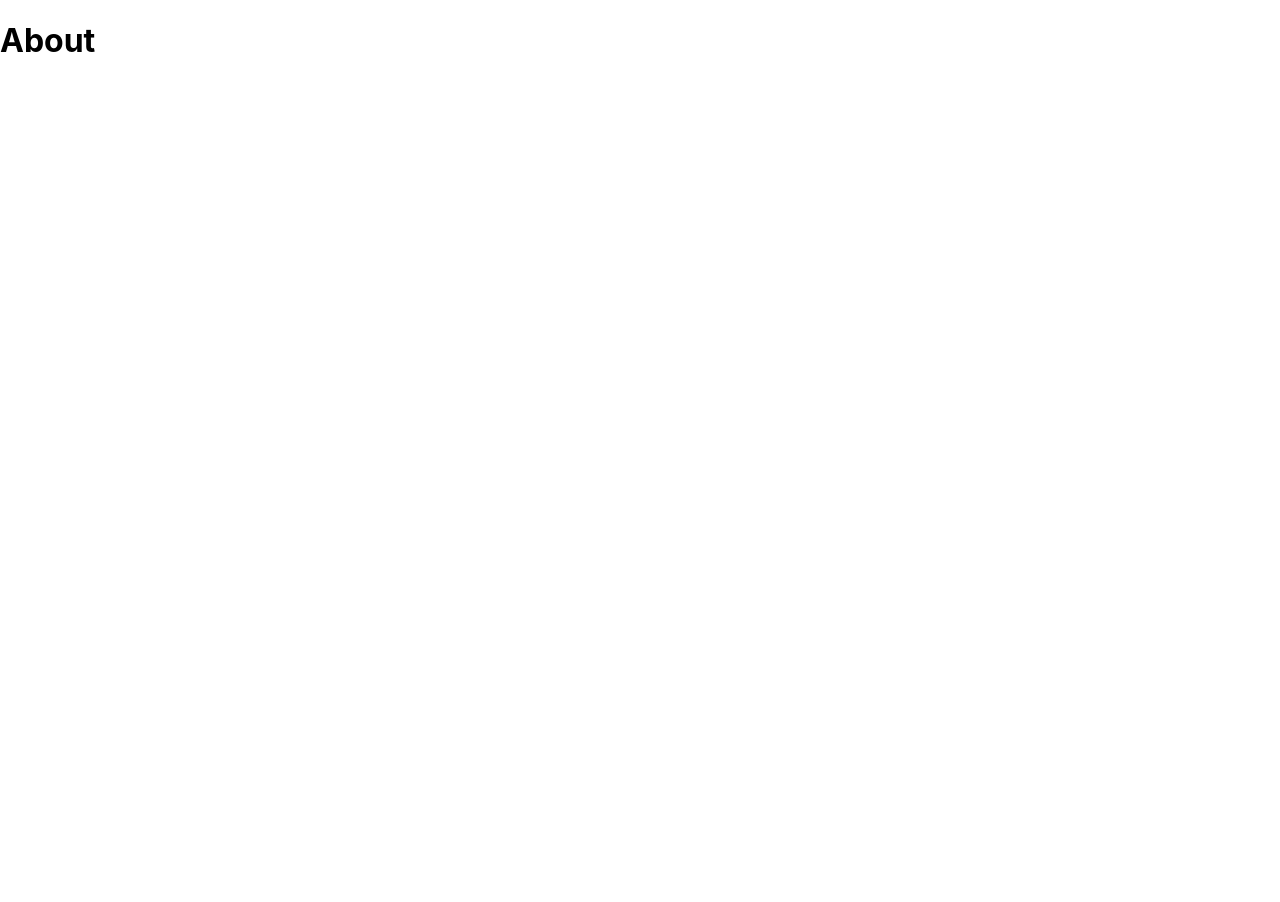
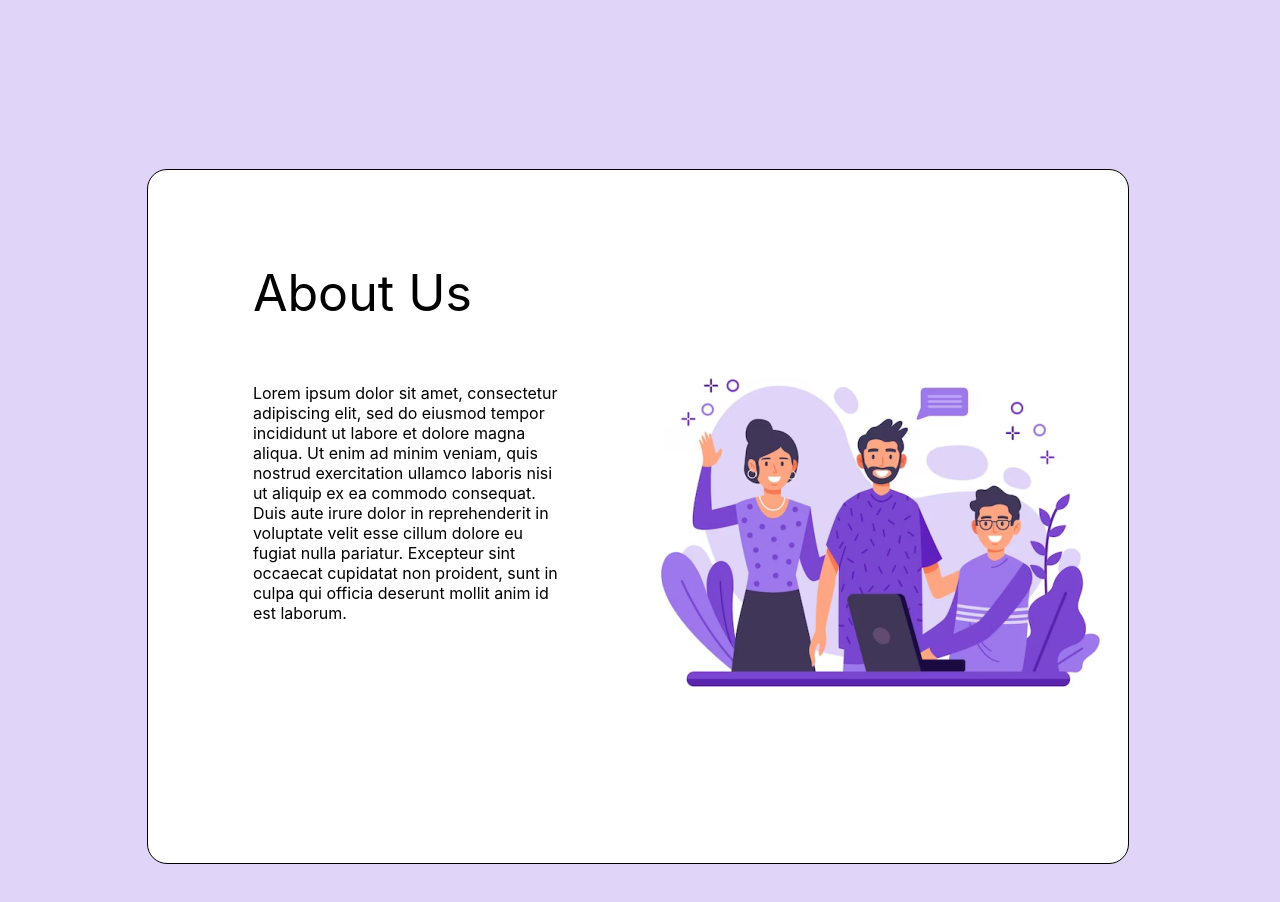
Before and after one commit to codinggita/like_minds, a React (Create React App) app in the folder frontend/: page /about in a window 1280 px wide. Shown: the top 902 px of the page. Before the commit the page ends 800 px from the top, so only its background shows below. Built offline with nearby package versions, Linux system fonts and the light colour scheme.

Commit message:
Added the about page

```diff
--- /dev/null
+++ b/frontend/src/css/about.css
@@ -0,0 +1,138 @@
+body {
+    margin: 0;
+    line-height: normal;
+  }
+
+  :root {
+    /* fonts */
+    --font-inter: Inter;
+
+    /* Colors */
+    --color-black: #000;
+
+    /* Gaps */
+    --gap-52xl: 4.44rem;
+
+    /* Border radiuses */
+    --br-xl: 20px;
+  }
+  .frame-child1 {
+    width: 61.25rem;
+    height: 42.38rem;
+    position: relative;
+    border-radius: var(--br-xl);
+    display: none;
+    max-width: 100%;
+  }
+  .about-us {
+    margin: 0;
+    position: relative;
+    font-size: inherit;
+    line-height: 6.25rem;
+    font-weight: 400;
+    font-family: inherit;
+    z-index: 1;
+  }
+  .lorem-ipsum-dolor {
+    align-self: stretch;
+    height: 8.44rem;
+    position: relative;
+    line-height: 1.25rem;
+    display: inline-block;
+    flex-shrink: 0;
+    z-index: 1;
+  }
+  .lorem-para {
+    width: 19.75rem;
+    display: flex;
+    flex-direction: column;
+    align-items: flex-start;
+    justify-content: flex-start;
+    padding: 2.5rem 0 0;
+    box-sizing: border-box;
+    min-width: 19.75rem;
+  }
+  .aboutus-1-icon {
+    width: 29.63rem;
+    position: relative;
+    max-height: 100%;
+    object-fit: cover;
+    max-width: 100%;
+    z-index: 1;
+  }
+  .lorem-para-parent {
+    align-self: stretch;
+    display: flex;
+    flex-direction: row;
+    align-items: flex-start;
+    justify-content: flex-start;
+    gap: var(--gap-52xl);
+    max-width: 100%;
+    font-size: 1rem;
+  }
+  .desktop-3,
+  .vector-parent1 {
+    display: flex;
+    box-sizing: border-box;
+  }
+  .vector-parent1 {
+    width: 61.38rem;
+    border-radius: var(--br-xl);
+    background-color: #fff;
+    border: 1px solid var(--color-black);
+    flex-direction: column;
+    align-items: flex-start;
+    justify-content: flex-start;
+    padding: 4.56rem 1.81rem 10.63rem 6.56rem;
+    max-width: 100%;
+    text-align: left;
+    font-size: 3.13rem;
+    color: var(--color-black);
+    font-family: var(--font-inter);
+  }
+  .desktop-3 {
+    width: 100%;
+    position: relative;
+    background-color: #e0d4f8;
+    overflow: hidden;
+    flex-direction: row;
+    align-items: center;
+    justify-content: center;
+    padding: 10.56rem 1.5rem 11.06rem 1.25rem;
+    letter-spacing: normal;
+  }
+  @media screen and (max-width: 975px) {
+    .about-us {
+      font-size: 2.5rem;
+      line-height: 5rem;
+    }
+    .aboutus-1-icon,
+    .lorem-para {
+      flex: 1;
+    }
+    .lorem-para-parent {
+      flex-wrap: wrap;
+      gap: var(--gap-52xl);
+    }
+    .vector-parent1 {
+      padding-left: 3.25rem;
+      box-sizing: border-box;
+    }
+  }
+  @media screen and (max-width: 700px) {
+    .vector-parent {
+      padding-left: 1.63rem;
+      padding-top: 2.94rem;
+      padding-bottom: 6.88rem;
+      box-sizing: border-box;
+    }
+  }
+  @media screen and (max-width: 450px) {
+    .about-us {
+      font-size: 1.88rem;
+      line-height: 3.75rem;
+    }
+    .lorem-para-parent {
+      gap: var(--gap-52xl);
+    }
+  }
--- a/frontend/src/html/Home/About.jsx
+++ b/frontend/src/html/Home/About.jsx
@@ -1,9 +1,38 @@
-import React from 'react'
+import React from 'react';
+import '../../../src/css/about.css';
+import aboutimage from '../../../src/public/aboutus-1@2x.png'
+import rec from '../../../src/public/rectangle-6.svg'
 
-export default function About() {
+
+function About() {
   return (
-    <h1><b>
-      About </b>
-    </h1>
-  )
-};
+    <div className="desktop-3">
+      <section className="vector-parent1">
+        <img className="frame-child1" alt="" src={rec}></img>
+
+        <h1 className="about-us">About Us</h1>
+        <div className="lorem-para-parent">
+          <div className="lorem-para">
+            <div className="lorem-ipsum-dolor">
+              Lorem ipsum dolor sit amet, consectetur adipiscing elit, sed do
+              eiusmod tempor incididunt ut labore et dolore magna aliqua. Ut
+              enim ad minim veniam, quis nostrud exercitation ullamco laboris
+              nisi ut aliquip ex ea commodo consequat. Duis aute irure dolor in
+              reprehenderit in voluptate velit esse cillum dolore eu fugiat
+              nulla pariatur. Excepteur sint occaecat cupidatat non proident,
+              sunt in culpa qui officia deserunt mollit anim id est laborum.
+            </div>
+          </div>
+          <img
+            className="aboutus-1-icon"
+            loading="eager"
+            alt=""
+            src={aboutimage}
+          />
+        </div>
+      </section>
+    </div>
+  );
+}
+
+export default About;
```
Also changed, not shown: frontend/src/public/aboutus-1@2x.png (added), frontend/src/public/rectangle-6.svg (added).
